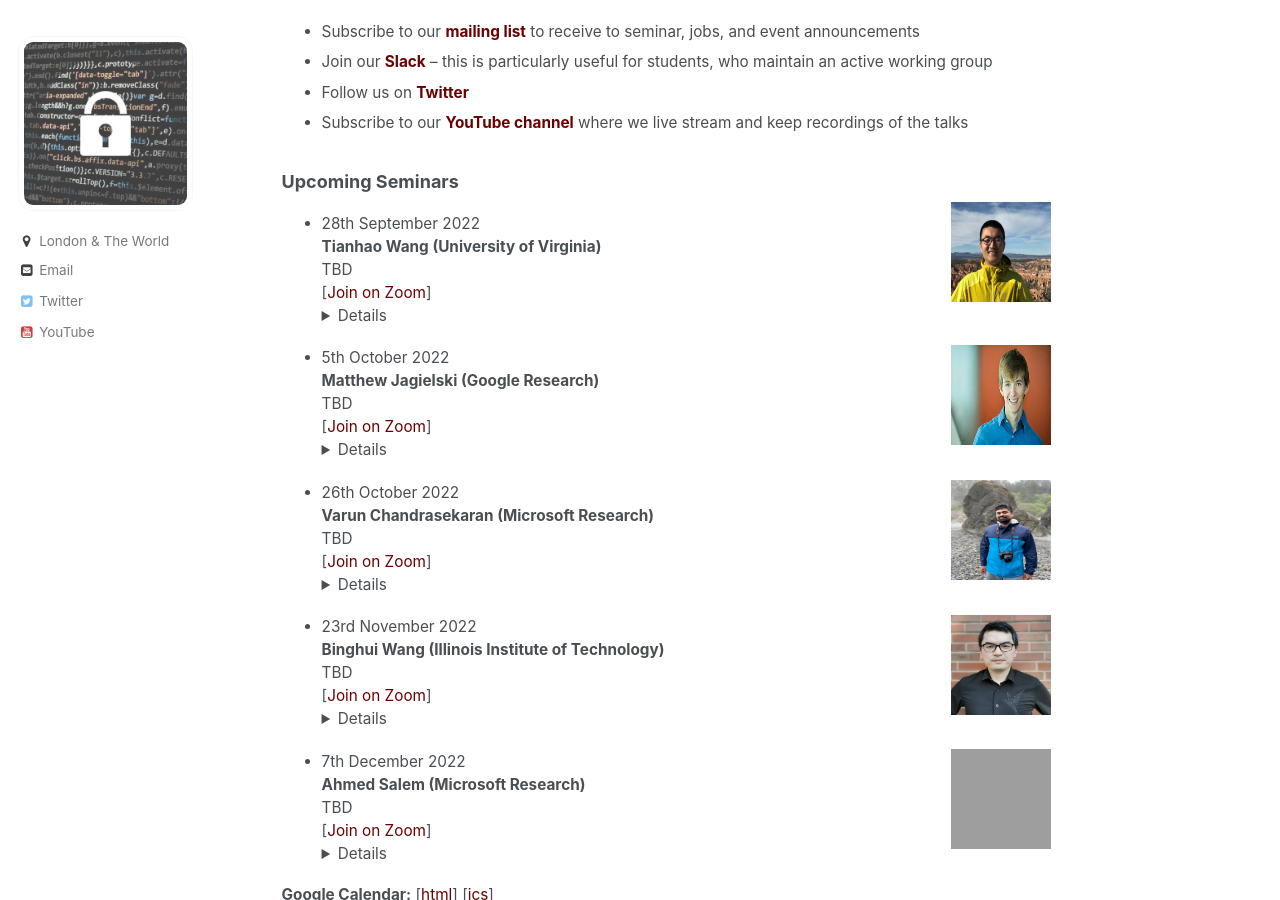
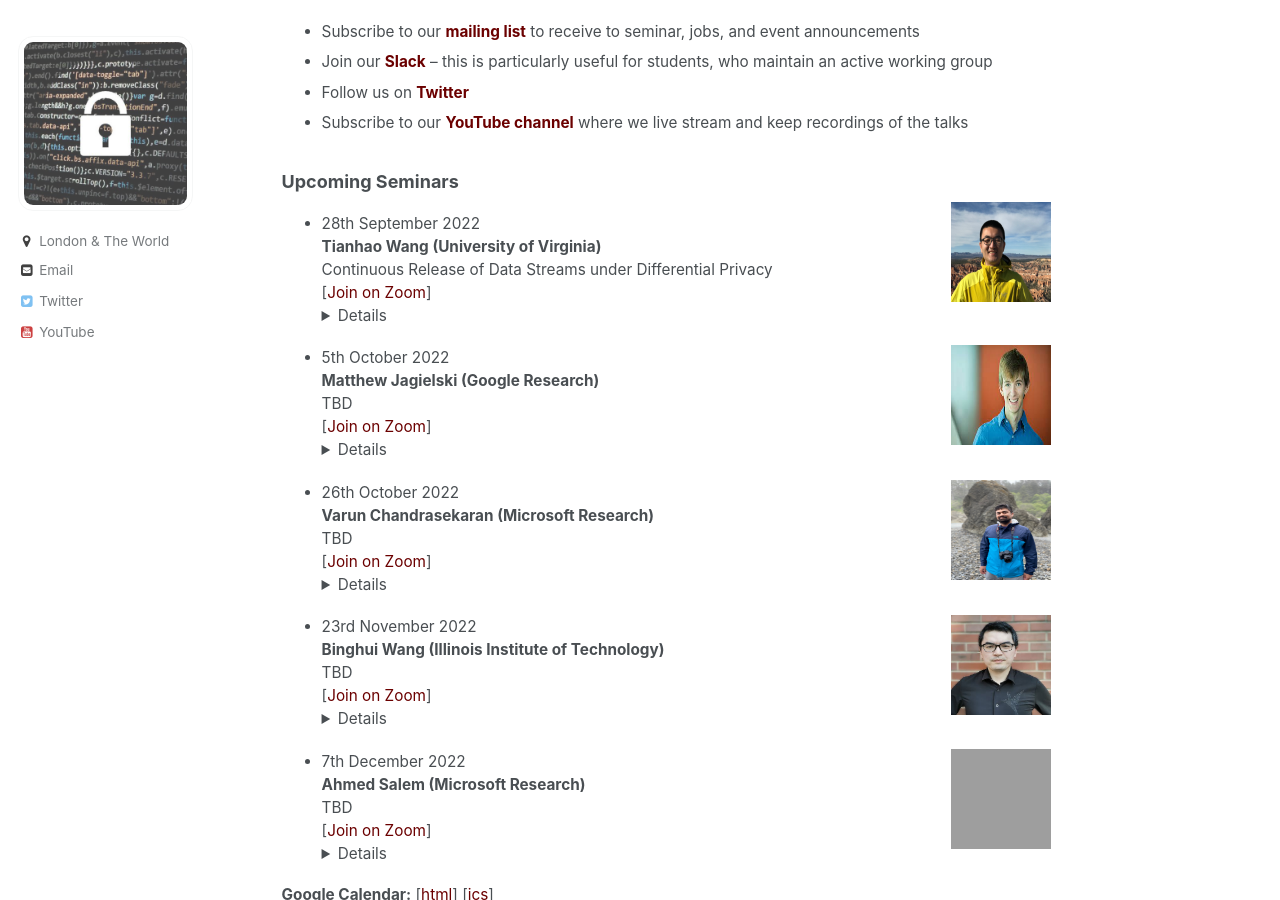
Before and after one commit to prisec-ml/prisec-ml.github.io, a Jekyll site: the page built from _pages/about.md, in a window 1280 px wide and 900 px high, scrolled down 284 px, cut to the strip 0-900 px from the top of the window. Built offline with Jekyll 4.4.1, drawn with Linux system fonts in a browser that asks for light colours; grey boxes are pictures that could not be loaded.

Commit message:
Update about.md

```diff
--- a/_pages/about.md
+++ b/_pages/about.md
@@ -21,8 +21,8 @@ title: Privacy and Security in ML Seminars
 <img src="../images/tianhao.jpg" style="float:right;width:100px;height:100px;margin-top:00px">
 - 28th September 2022
 **Tianhao Wang (University of Virginia)**
-TBD
-[[Join on Zoom](https://cispa-de.zoom.us/j/97148371989?pwd=c0YwUkV1VXZXenpqaFpzNDB5eFk5QT09)] <details><br>**Abstract:**  <br><br>**Bio:** </details>
+Continuous Release of Data Streams under Differential Privacy
+[[Join on Zoom](https://cispa-de.zoom.us/j/97148371989?pwd=c0YwUkV1VXZXenpqaFpzNDB5eFk5QT09)] <details><br>**Abstract:** Most differential privacy (DP) algorithms are designed to handle static data. Handling dynamic data with DP is a challenge. In this talk, I will summarize existing solusions towards dynamic data. As a special case, I will then talk into details about our recent CCS paper for publishing a stream of real-valued data satisfying DP. Here one major challenge is that the maximal possible value in the stream can be quite large, leading to enormous DP noise and bad utility. To overcome this problem, we use a commonly seen technique called truncation. Our idea is to find an optimal truncation parameter (approximately, satisfying DP) achieving a balance between bias and variance. I will present our complete solution which consists of (in addition to truncation) an online hierarchical method and a post-processing step. <br><br>**Bio:** Tianhao Wang is an assistant professor of computer science at the University of Virginia. He also hold a secondary appointment at the School of Data Science. His research interests lie in data privacy and security, and their connections to machine learning, cryptography, and human factors. He obtained his Ph.D. from Purdue University in 2021 and held a postdoc position at Carnegie Mellon University. His work about differentially private synthetic data generation won multiple awards in NIST's competition.  </details>
 
 <img src="../images/matthew.jpg" style="float:right;width:100px;height:100px;margin-top:00px">
 - 5th October 2022
```
